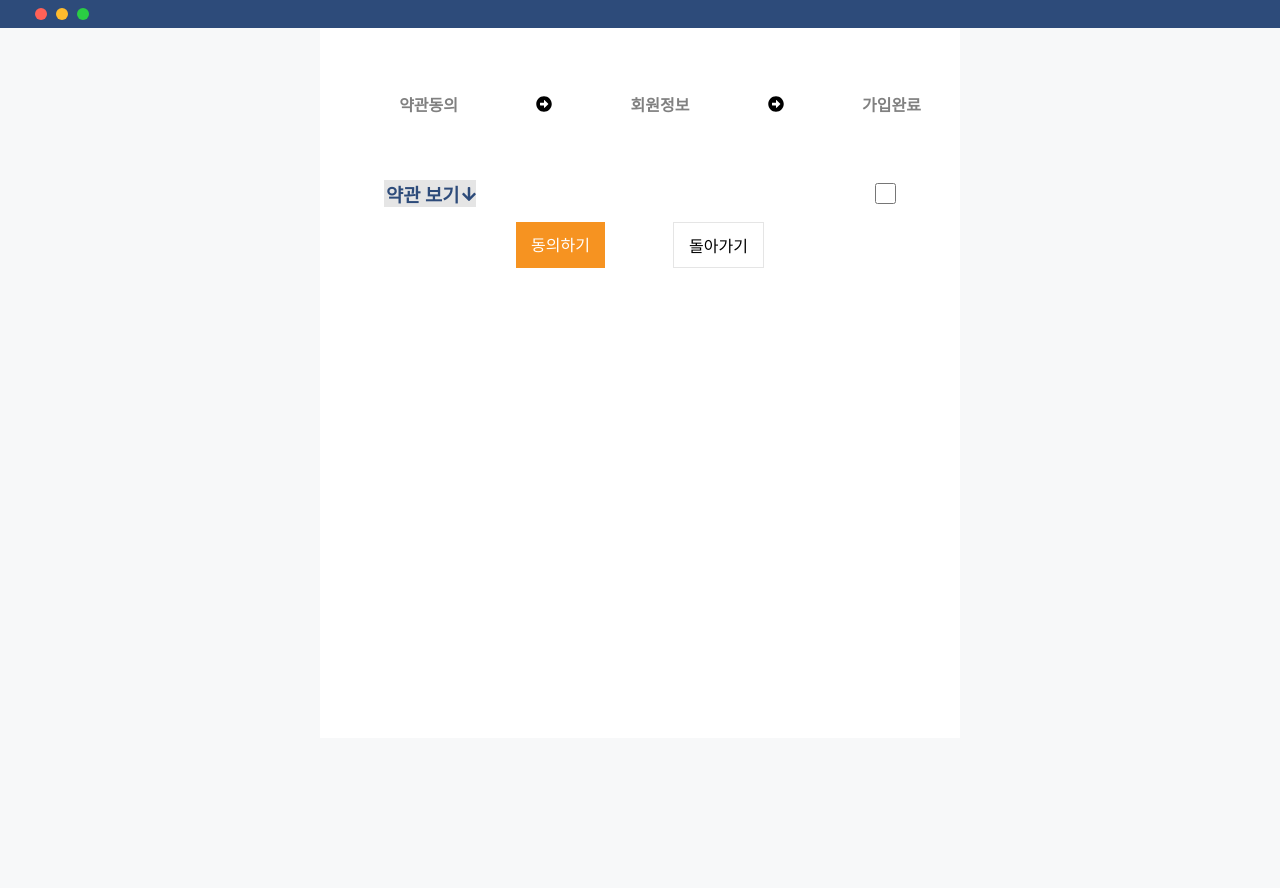
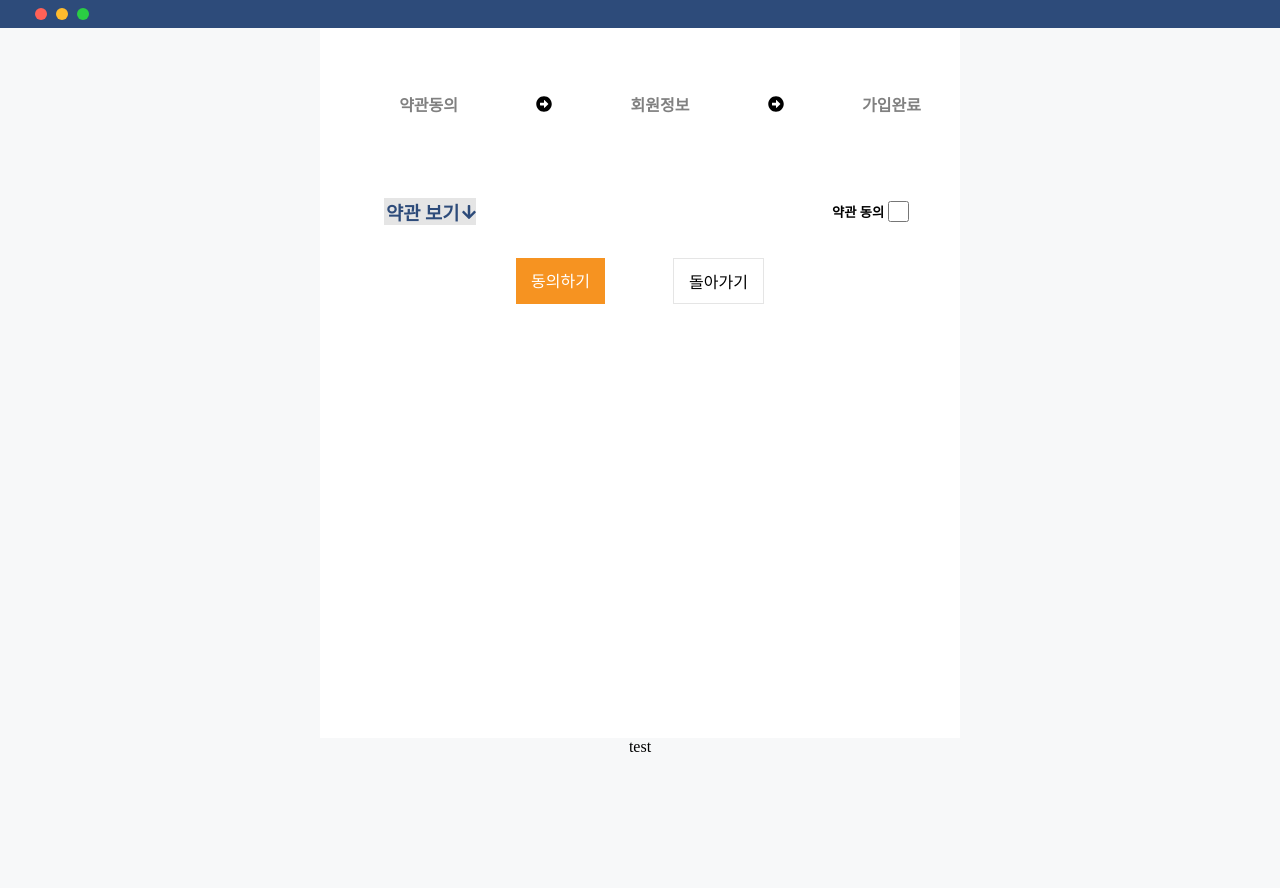
Before and after one commit to mochang2/Univ-Maps, a Django app: template toyproject/UnivMaps/users/templates/users/signup.html in a window 1280 px wide. Run offline with Django 3.2, Linux system fonts and the light colour scheme; the template is opened without the code that fills it, so the values that code supplies are empty; some libraries are stand-ins or nearby versions.

Commit message:
changed input form to get method, have to learn give token with get

```diff
--- a/toyproject/UnivMaps/users/static/users/css/signup.css
+++ b/toyproject/UnivMaps/users/static/users/css/signup.css
@@ -83,6 +83,11 @@ active: 글씨 한양대색
 h3{
     margin: 0 2px 0 2px;
 }
+.check-agreement{
+    display:flex;
+    align-items: center;
+    width: 20%;
+}
 .check-box{
     margin-right: 10%;
     width: 21px;
@@ -103,8 +108,6 @@ h3{
 
 .btn-wrapper{
     margin: 15px 20% 0 20%;
-}
-.btn-form{
     display: flex;
     justify-content: space-evenly;
 }
--- a/toyproject/UnivMaps/users/templates/users/signup.html
+++ b/toyproject/UnivMaps/users/templates/users/signup.html
@@ -25,6 +25,7 @@
     </div>
     <div class="outter-wrapper">
         <div class="inner-wrapper">
+            <form action="" method="GET" enctype="application/x-www-form-urlencoded" id="join-form">
                 <div class="step">
                     <ul class="status-bar">
                         <li class="active first-step-sign"><label><b>약관동의</b></label></li>
@@ -40,7 +41,10 @@
                             <h3>약관 보기</h3>
                             <i class="fas fa-arrow-down"></i>
                         </div>
+                        <div class="check-agreement">
+                            <h5>약관 동의</h5>
                             <input class="check-box" type="checkbox" name="agree-with-terms" value="agree-with-terms">
+                        </div>
                     </div>
                     <div class="agreement-content-wrapper">
                         <p class="agreement-content">
@@ -67,16 +71,16 @@
 
                 </div>
                 <div class="btn-wrapper">
-                <form action="" type="POST" enctype="application/x-www-form-urlencoded" class="btn-form">
                     <a href="#" class="ok-btn btn">
                         동의하기
                     </a>
                     <a class="goback-btn btn">
                         돌아가기
                     </a>
+                </div>
             </form>
         </div>
-        </div>
+        <span>test</span>
     </div>
 </body>
 
```
Also changed, not shown: toyproject/UnivMaps/users/templates/users/test.html (added, +20 -0 lines). Lines whose indentation alone changed are shown as unchanged.
